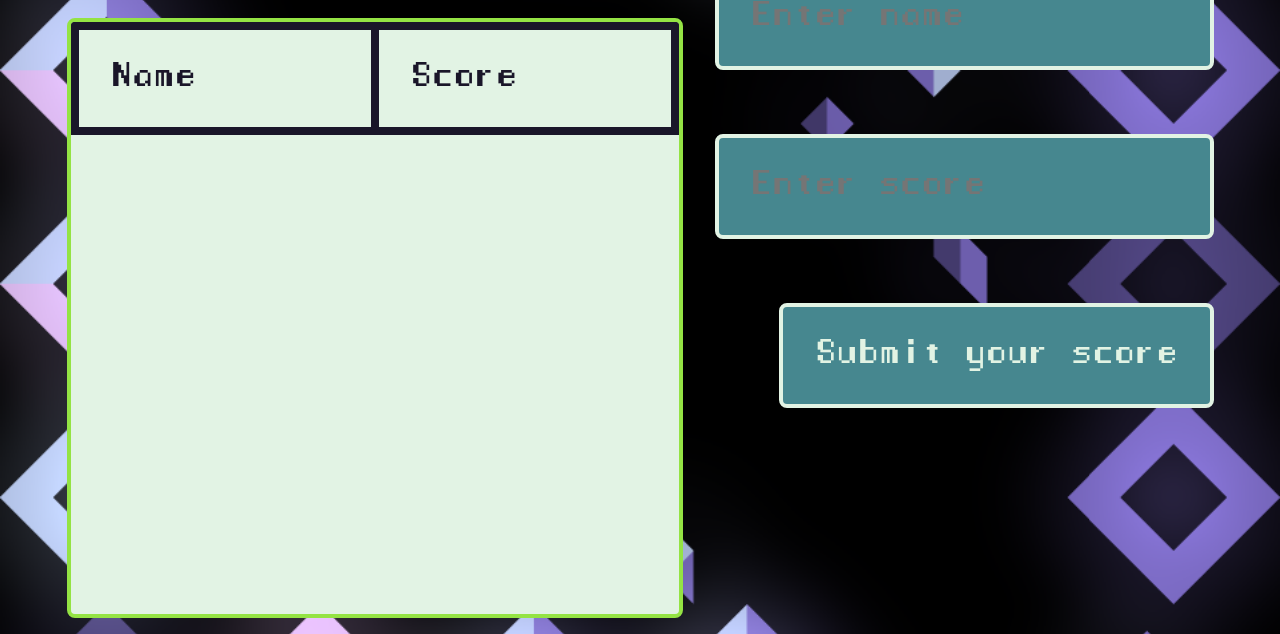
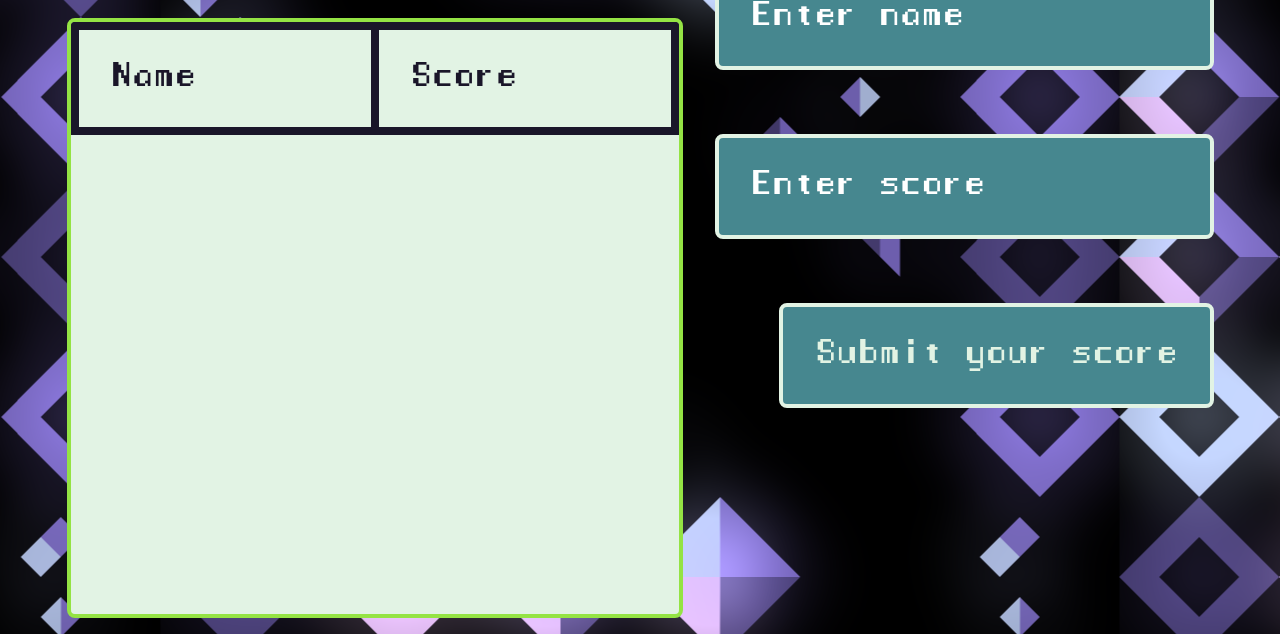
Before and after one commit to gabrielyea/leaderboard, a website built with webpack: page src/index.html in a window 1280 px wide. Shown: the part 280-914 px from the top of the page. Built offline with nearby package versions, Linux system fonts and the light colour scheme.

Commit message:
Fix colors in chrome

```diff
--- a/src/scss/layout/_body.scss
+++ b/src/scss/layout/_body.scss
@@ -12,6 +12,11 @@ body {
   background-size: cover;
 }
 
-// @include media(">tablet") {
-
-// }
+@include media(">tablet") {
+  body {
+    background-image: url('../assets/mobile-background.png');
+    background-repeat: repeat;
+    background-position: center;
+    background-size: auto;
+  }
+}
--- a/src/scss/pages/_add-score.scss
+++ b/src/scss/pages/_add-score.scss
@@ -40,6 +40,10 @@
       -webkit-appearance: none;
     }
 
+    input::placeholder {
+      color: white;
+    }
+
     .submit-btn {
       align-self: flex-end;
     }
@@ -67,7 +71,7 @@
         @include setFontAttributes(2em);
 
         margin: 1em 0;
-        padding: 1em;
+        padding: em;
         border: solid 4px;
         border-radius: 8px;
       }
```
